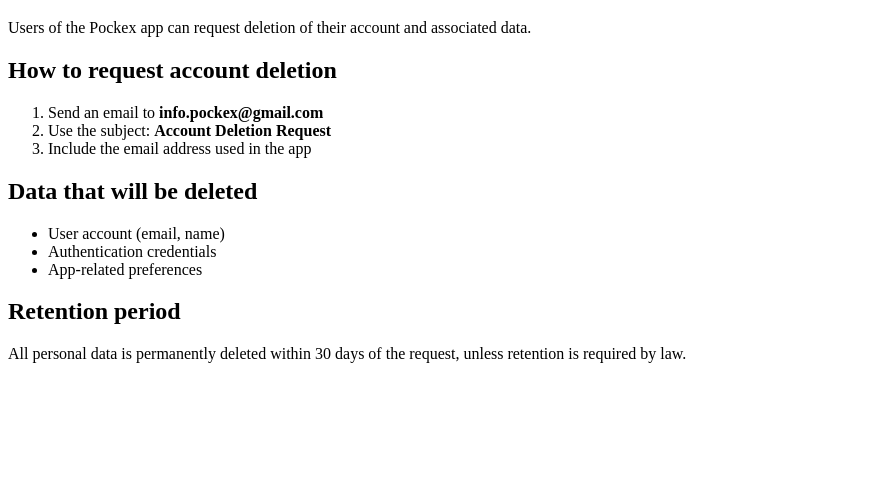
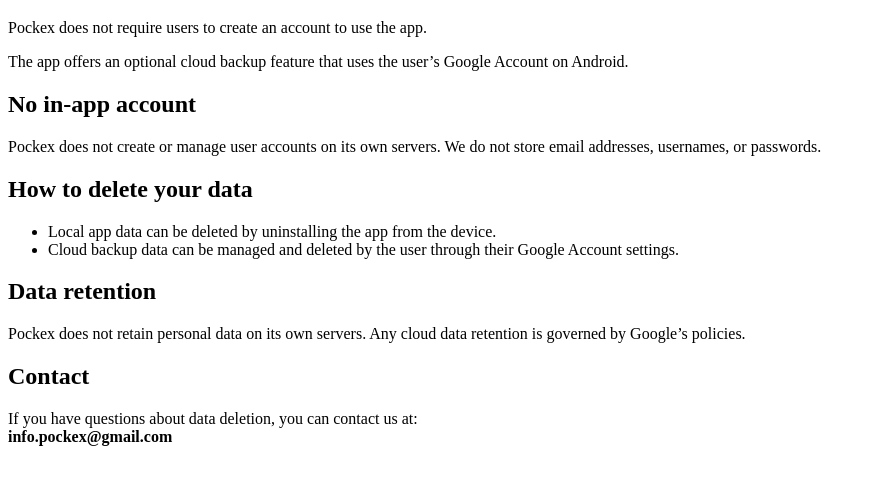
Before and after one commit to NikolasNovo/Pockex, a website: page delete-account.html in a window 1280 px wide. Shown: the part 61-546 px from the top of the page, without its empty margins (0-872 px from the left). Drawn offline with Linux system fonts and the light colour scheme.

Commit message:
Update account deletion page content and title

```diff
--- a/delete-account.html
+++ b/delete-account.html
@@ -2,33 +2,48 @@
 <html lang="en">
 <head>
   <meta charset="UTF-8">
-  <title>Account Deletion – Pockex</title>
+  <title>Account and Data Deletion – Pockex</title>
 </head>
 <body>
   <h1>Account and Data Deletion – Pockex</h1>
 
   <p>
-    Users of the Pockex app can request deletion of their account and associated data.
+    Pockex does not require users to create an account to use the app.
   </p>
 
-  <h2>How to request account deletion</h2>
-  <ol>
-    <li>Send an email to <b>info.pockex@gmail.com</b></li>
-    <li>Use the subject: <b>Account Deletion Request</b></li>
-    <li>Include the email address used in the app</li>
-  </ol>
+  <p>
+    The app offers an optional cloud backup feature that uses the user’s
+    Google Account on Android.
+  </p>
 
-  <h2>Data that will be deleted</h2>
+  <h2>No in-app account</h2>
+  <p>
+    Pockex does not create or manage user accounts on its own servers.
+    We do not store email addresses, usernames, or passwords.
+  </p>
+
+  <h2>How to delete your data</h2>
   <ul>
-    <li>User account (email, name)</li>
-    <li>Authentication credentials</li>
-    <li>App-related preferences</li>
+    <li>
+      Local app data can be deleted by uninstalling the app from the device.
+    </li>
+    <li>
+      Cloud backup data can be managed and deleted by the user through
+      their Google Account settings.
+    </li>
   </ul>
 
-  <h2>Retention period</h2>
+  <h2>Data retention</h2>
   <p>
-    All personal data is permanently deleted within 30 days of the request,
-    unless retention is required by law.
+    Pockex does not retain personal data on its own servers.
+    Any cloud data retention is governed by Google’s policies.
+  </p>
+
+  <h2>Contact</h2>
+  <p>
+    If you have questions about data deletion, you can contact us at:
+    <br>
+    <strong>info.pockex@gmail.com</strong>
   </p>
 </body>
 </html>
```
